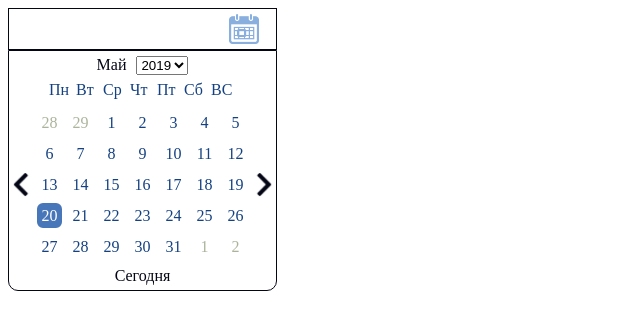
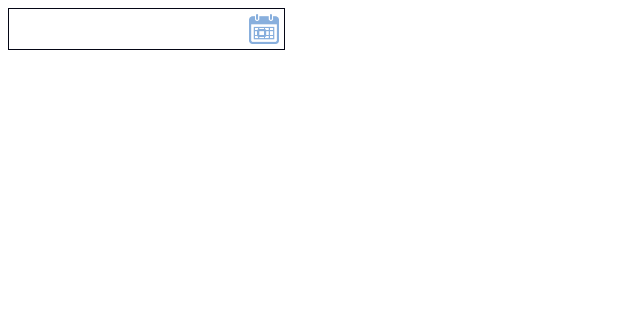
Before and after one commit to LenaBuraja/DatePicker, a React app: page / in a window 1280 px wide. Shown: the top 330 px of the page, without its empty margins (0-640 px from the left). Built offline with nearby package versions, Linux system fonts and the light colour scheme.

Commit message:
change select years

```diff
--- a/src/assets/styles/styles.css
+++ b/src/assets/styles/styles.css
@@ -9,7 +9,7 @@ body {
 }
 
 .value {
-	width: 220px;
+	width: 240px;
 	height: 40px;
 }
 
@@ -33,6 +33,7 @@ body {
 	flex-direction: column;
 	align-items: center;
 	color: #040615;
+	min-height: 240px;
 }
 
 .app {
@@ -85,7 +86,38 @@ body {
 .nameMonth:hover {
 	background-color: #4776b9;
 	border: 2px solid #abb49b ;
+}
 
+.years {
+	display: flex;
+	flex-direction: column;
+	justify-content: center;
+	align-items: center;
+}
+
+.groupYears{
+	display: flex;
+}
+
+.valueYears {
+	display: flex;
+	justify-content: center;
+	align-items: center;
+	width: 49px;
+	height: 50px;
+	margin: 0px 2px;
+	border: 2px solid #FFFFFF;
+	border-radius: 8px;
+}
+
+.valueYears:hover {
+	background-color: #4776b9;
+	border: 2px solid #abb49b ;
+}
+
+.showYears {
+	display: flex;
+	align-items: center;
 }
 
 .namesOfDayInWeek {
@@ -105,7 +137,7 @@ body {
 	align-items: center;
 }
 
-.showPrevMonth {
+.showPrev {
 	background: url(/src/assets/styles/images/prev.png);
 	width: 25px;
 	height: 25px;
@@ -113,7 +145,7 @@ body {
 	cursor: pointer;
 }
 
-.showNextMonth {
+.showNext {
 	background: url(/src/assets/styles/images/next.png);
 	background-size: cover;
 	width: 25px;
--- a/src/components/DaysInMonth.jsx
+++ b/src/components/DaysInMonth.jsx
@@ -25,18 +25,18 @@ export default class DaysInMonthJSX extends React.Component {
       <div
         className={this.props.selectDay === k+1 ? 'selectDay' : 'otherDay'}
         onClick={() => this.props.onChangeSelectDay(k+1)}
-        key={v}
+        key={`c-${k}`}
       >{k+1}</div>
     );
     const dow = this.dayOfWeek(new Date(year, this.props.selectMonth, 1));
     if(dow !== 0) {
       const lastDayInPrevMounth = this.daysInMonth(this.props.selectMonth, year);
       days = [...Array.from(Array(dow - 1), (v, k) =>
-        <div className='prevMonth' key={v}>{lastDayInPrevMounth-dow+k+1}</div>
+        <div className='prevMonth' key={`p-${k}`}>{lastDayInPrevMounth-dow+k+1}</div>
       )].concat(days);
     }
     if(days.length % 7 !== 0) {
-      days = days.concat([...Array.from(Array(7 - days.length % 7), (v, k) => <div className='nextMonth' key={v}>{k + 1}</div>)]);
+      days = days.concat([...Array.from(Array(7 - days.length % 7), (v, k) => <div className='nextMonth' key={`n-${k}`}>{k + 1}</div>)]);
     }
     return days;
   }
@@ -56,7 +56,7 @@ export default class DaysInMonthJSX extends React.Component {
         </div>
         <div className="showMonth">
           <div
-            className="showPrevMonth"
+            className="showPrev"
             onClick={() => {
               if(this.props.selectMonth - 1 < 0) {
                 this.props.onChangeSelectMonth(11)
@@ -78,7 +78,7 @@ export default class DaysInMonthJSX extends React.Component {
             }
           </div>
           <div
-            className="showNextMonth"
+            className="showNext"
             onClick={() => {
               if(this.props.selectMonth + 1 > 11) {
                 this.props.onChangeSelectMonth(0)
--- a/src/components/InputDate.jsx
+++ b/src/components/InputDate.jsx
@@ -6,8 +6,7 @@ export default class InputDateJSX extends React.Component {
 	constructor() {
     super();
     this.state = {
-      //showCalender: true,
-      showCalender: false,
+      showCalender: true,
       selectDate: '',
       selectDay: new Date().getDate(),
       selectMonth: new Date().getMonth(),
@@ -73,7 +72,7 @@ export default class InputDateJSX extends React.Component {
             }}
           ></div>
         </div>
-        <div hidden={this.state.showCalender}>
+        <div className="select-date-in-calender" hidden={this.state.showCalender}>
           <CalenderJSX
             onChangeSelectDay={this.changeSelectDay}
             selectDay={this.state.selectDay}
--- a/src/components/calender.jsx
+++ b/src/components/calender.jsx
@@ -4,13 +4,25 @@ import DaysInMonthJSX from './DaysInMonth';
 import PropsType from 'prop-types';
 
 const namesMonthes = ['Январь', 'Февраль', 'Март', 'Апрель', 'Май', 'Июнь', 'Июль', 'Август', 'Сентябрь', 'Октябрь', 'Ноябрь', 'Декабрь'];
+const valuesYears = Array.from(
+  Array(new Date().getFullYear() - 1949 + ( 12 - (new Date().getFullYear() - 1949) % 12 )),
+  (v, k) => k + 1960
+).reduce((p,c)=>{
+  if(p[p.length-1].length == 12){
+    p.push([]);
+  }
+  p[p.length-1].push(c);
+  return p;
+}, [[]])
 
 export default class CalenderJSX extends React.Component {
-	constructor() {
-    super();
+	constructor(props) {
+    super(props);
     this.state = {
       showCalender: false,
-      showSelectMonth: false
+      showSelectMonth: false,
+      showSelectYear: false,
+      showGroupYears: valuesYears.findIndex((item) => item.includes(Number(this.props.selectYear)))
     }
 	}
 
@@ -18,17 +30,20 @@ export default class CalenderJSX extends React.Component {
 		return (
 			<div className="calender">
         <div className="month-and-year">
-          <div className="month" onClick={() => {this.setState({showSelectMonth: !this.state.showSelectMonth})}}>{namesMonthes[this.props.selectMonth]}</div>
-          {//<input value={this.props.selectYear} onChange={(e) => this.props.onChangeSelectYear(e.currentTarget.value)} />
-          }<select
+          <div
+            className="month"
+            onClick={() => {
+              this.setState({showSelectMonth: !this.state.showSelectMonth})
+              this.setState({showSelectYear: false})
+            }}
+          >{namesMonthes[this.props.selectMonth]}</div>
+          <div
             className="year"
-            value={this.props.selectYear}
-            onChange={(e) => this.props.onChangeSelectYear(e.currentTarget.value)}
-          >
-            {
-              Array.from(Array(new Date().getFullYear() - 1949), (v, k) => <option key={k + 1960} value={k + 1960}>{k + 1960}</option>)
-            }
-          </select>
+            onClick={() => {
+              this.setState({showSelectYear: !this.state.showSelectYear})
+              this.setState({showSelectMonth: false})
+            }}
+          >{this.props.selectYear}</div>
         </div>
         {
           this.state.showSelectMonth ?
@@ -40,14 +55,52 @@ export default class CalenderJSX extends React.Component {
                   onClick={() => {
                     this.props.onChangeSelectMonth(idx);
                     this.setState({showSelectMonth: !this.state.showSelectMonth})
+                    this.setState({showSelectYear: false});
                   }}
                 >{item.slice(0, 3)}</div>}).reduce((p,c)=>{
-              if(p[p.length-1].length == 4){
-                p.push([]);
-              }
-            p[p.length-1].push(c);
-            return p;
-          }, [[]]).map((item, idx) => {return <div className="groupMonthes" key={idx}>{item}</div>})}
+                  if(p[p.length-1].length == 4){
+                    p.push([]);
+                  }
+                  p[p.length-1].push(c);
+                  return p;
+                }, [[]]).map((item, idx) => {return <div className="groupMonthes" key={idx}>{item}</div>
+              })}
+            </div>
+            : this.state.showSelectYear ?
+            <div className="showYears">
+              <div
+                className="showPrev"
+                hidden={this.state.showGroupYears - 1 === 0}
+                onClick={() => {
+                  this.setState({showGroupYears: this.state.showGroupYears - 1})
+                }}
+              ></div>
+              <div className="years">
+                {valuesYears[this.state.showGroupYears].map((item, idx) => {
+                  return <div
+                    className="valueYears"
+                    key={idx}
+                    onClick={() => {
+                      this.props.onChangeSelectYear(item);
+                      this.setState({showSelectYear: !this.state.showSelectYear})
+                      this.setState({showSelectMonth: false})
+                    }}
+                  >{item}</div>}).reduce((p,c)=>{
+                    if(p[p.length-1].length == 4){
+                      p.push([]);
+                    }
+                    p[p.length-1].push(c);
+                    return p;
+                  }, [[]]).map((item, idx) => {return <div className="groupYears" key={idx}>{item}</div>
+                })}
+              </div>
+              <div
+                className="showNext"
+                hidden={this.state.showGroupYears + 1 > valuesYears.length - 1}
+                onClick={() => {
+                  this.setState({showGroupYears: this.state.showGroupYears + 1})
+                }}
+              ></div>
             </div>
           :
           <div>
```
